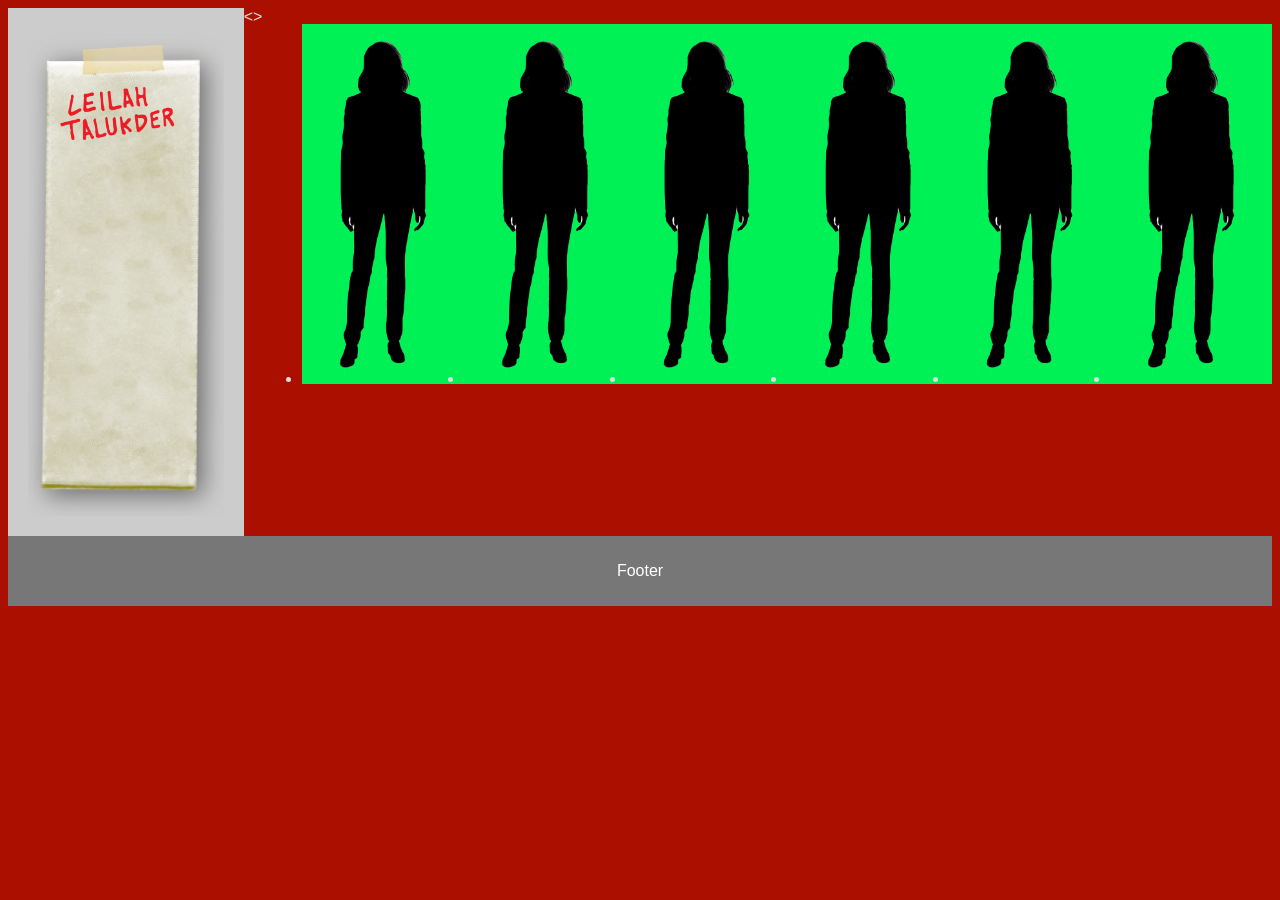
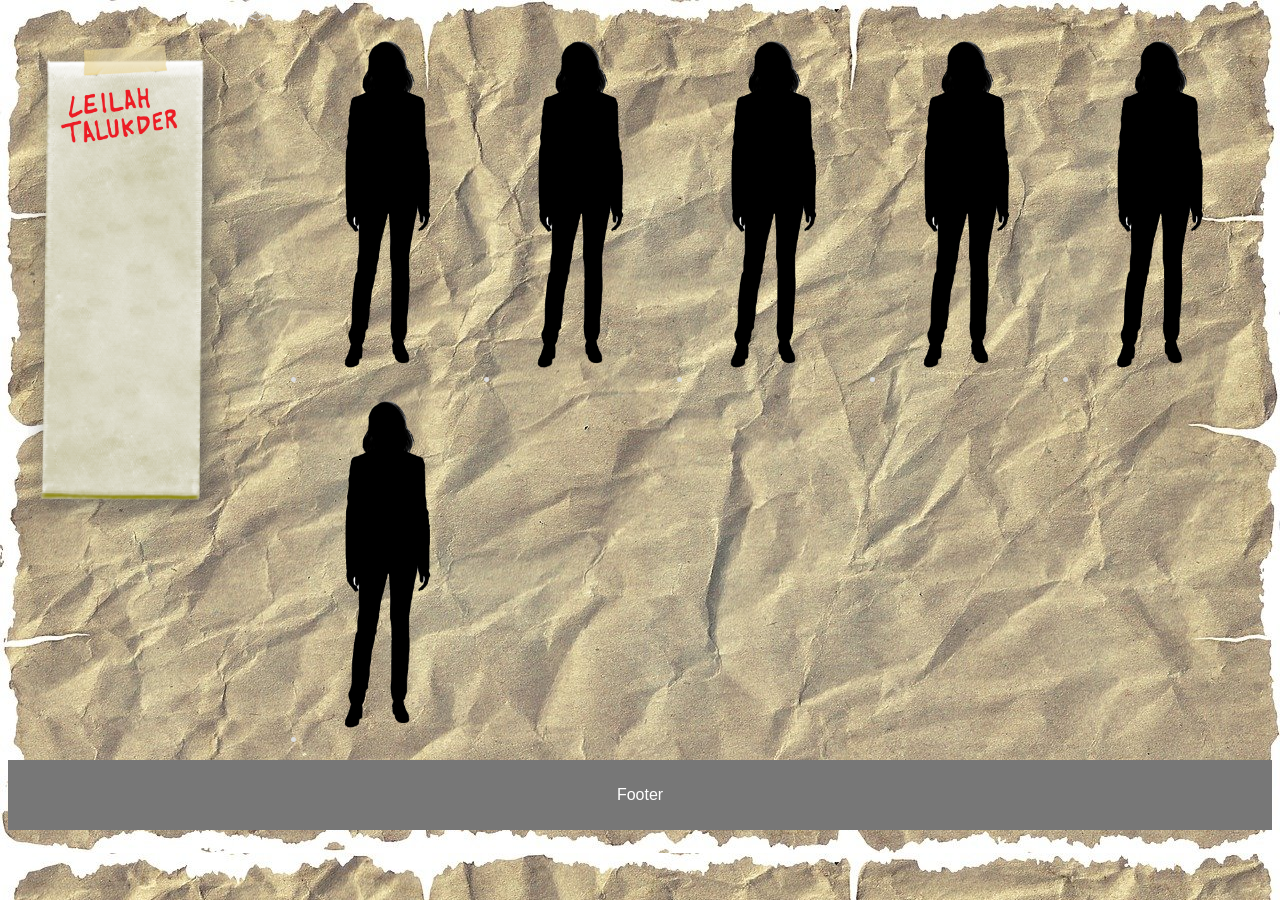
Before and after one commit to montanafowler/leilah_website, a Jekyll site: the page built from index.markdown, in a window 1280 px wide. Built offline with Jekyll 4.4.1, drawn with Linux system fonts in a browser that asks for light colours.

Commit message:
have background, fixed width tag, and wrapping silowettes

```diff
--- a/_sass/layout.scss
+++ b/_sass/layout.scss
@@ -1,11 +1,14 @@
 /*body { margin: 10%; }*/
-body { background: #aa0f00; }
+body {
+  background-image: url("https://raw.githubusercontent.com/montanafowler/leilah_website/main/images/crumpled_paper.jpg");
+  background-color: #cccccc;
+}
 * {
   box-sizing: border-box;
 }
 
 #tag_menu_image {
-  width: 100%;
+  width: 200px;
 }
 
 ul {
@@ -27,7 +30,7 @@
   -webkit-flex: 3;
   -ms-flex: 3;
   flex: 3;
-  background-color: #00f155;
+  /*background-color: #00f155;*/
   padding: 10px;
 }
 
@@ -59,7 +62,7 @@
   -webkit-flex: 1;
   -ms-flex: 1;
   flex: 1;
-  background: #ccc;
+  /*background: #ccc;*/
   padding: 20px;
 }
 
```
Also changed, not shown: 3 other files.
